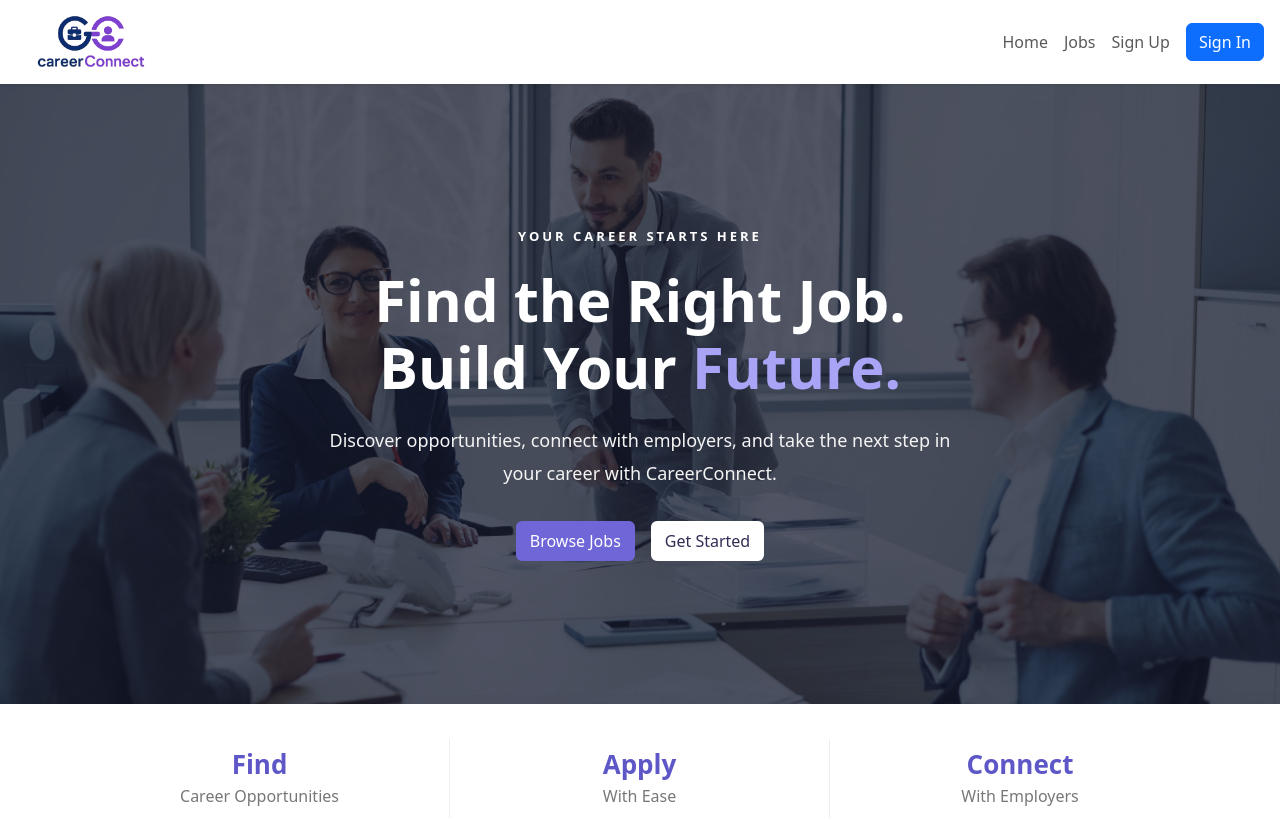
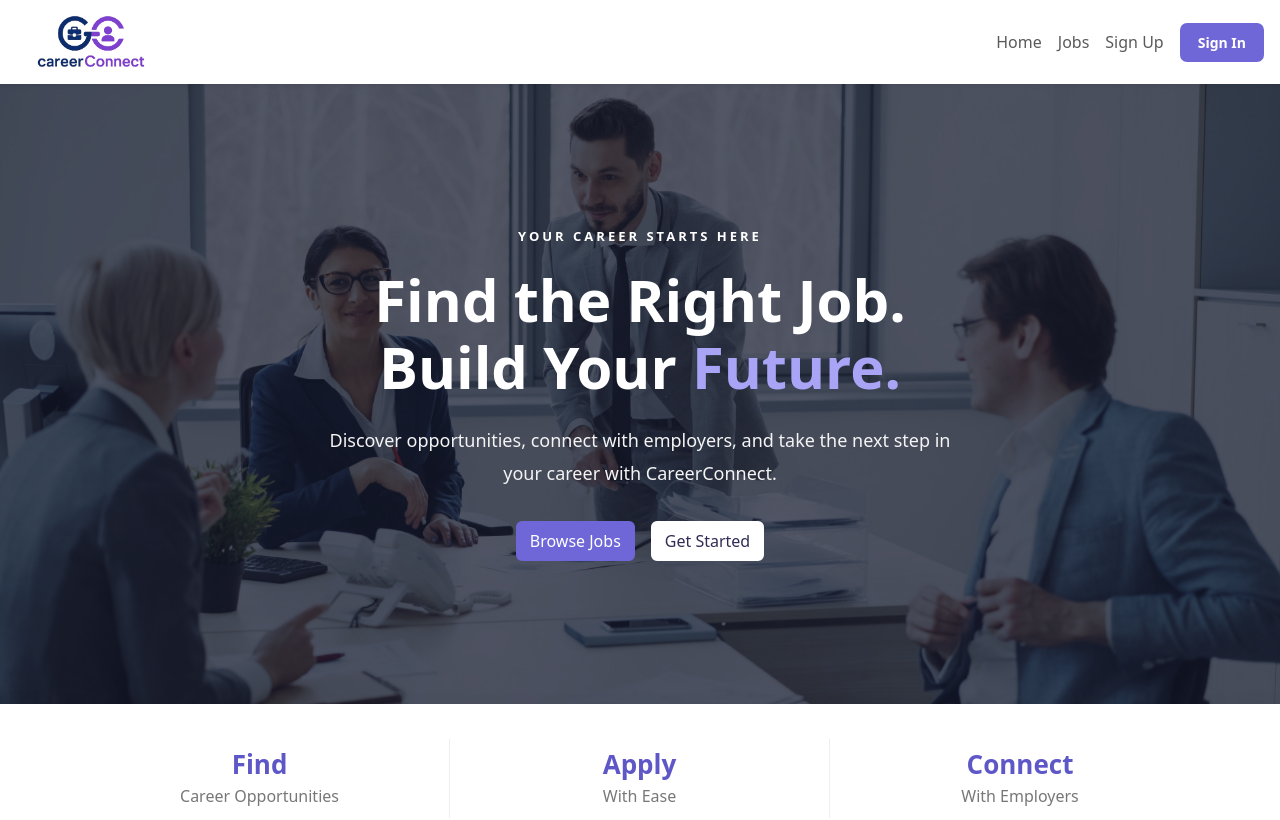
Before and after one commit to NadiaAlgallaf/project-frontend, a React (Vite) app: page / in a window 1280 px wide. Shown: the top 820 px of the page. Built offline with nearby package versions, Linux system fonts and the light colour scheme; no server answers.

Commit message:
update the navbar style

```diff
--- a/src/components/Navbar.jsx
+++ b/src/components/Navbar.jsx
@@ -45,7 +45,7 @@ function Navbar() {
                 </>
               )}
 
-              <button className="btn btn-outline-primary" onClick={logout}>
+              <button className="signout-btn" onClick={logout}>
                 Sign Out
               </button>
             </>
@@ -55,7 +55,7 @@ function Navbar() {
                 Sign Up
               </Link>
 
-              <Link className="btn btn-primary" to="/sign-in">
+              <Link className="signin-btn" to="/sign-in">
                 Sign In
               </Link>
             </>
--- a/src/index.css
+++ b/src/index.css
@@ -12,6 +12,24 @@
 }
 .career-navbar a {
   color: white;
+}
+.signin-btn,
+.signout-btn {
+  background-color: #6f67d8 !important;
+  color: white !important;
+  border: 2px solid #6f67d8 !important;
+  padding: 7px 16px;
+  border-radius: 7px;
+  font-size: 14px;
+  font-weight: 600;
+  text-decoration: none;
+}
+
+.signin-btn:hover,
+.signout-btn:hover {
+  background-color: #5e56c7 !important;
+  border-color: #5e56c7 !important;
+  color: white !important;
 }
 
 .hero-section {
```
